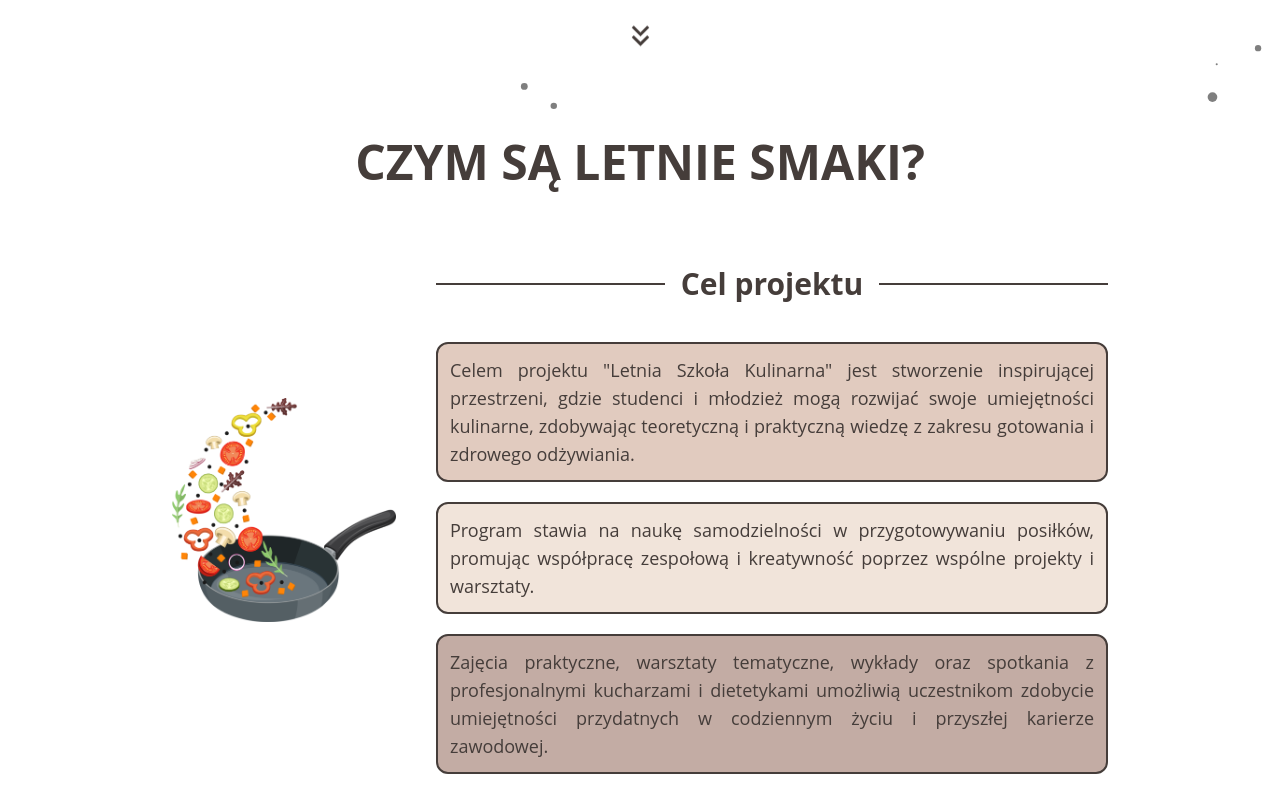
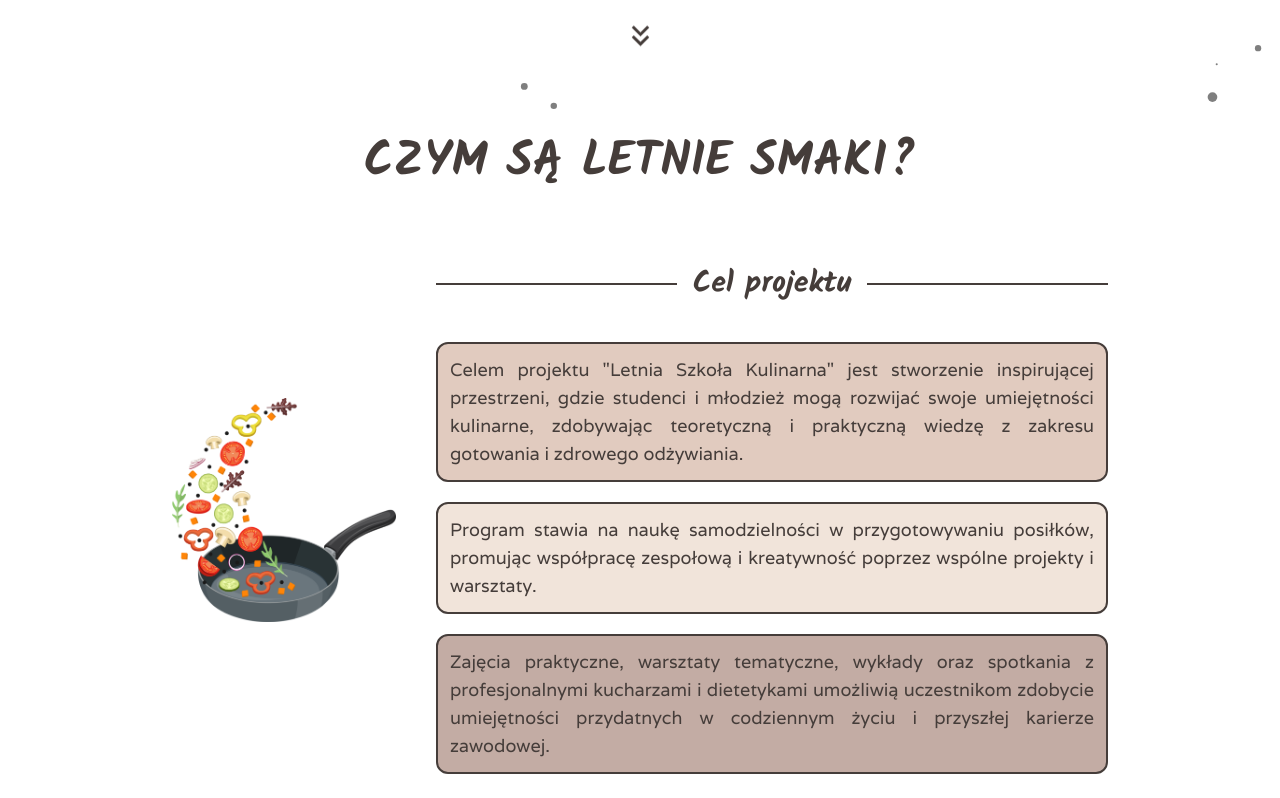
Before and after one commit to Kwiasek/szkola-letnia, a React (Vite) app: page / in a window 1280 px wide. Shown: the part 682-1480 px from the top of the page. Built offline with nearby package versions, Linux system fonts and the light colour scheme.

Commit message:
Changed font type

```diff
--- a/index.html
+++ b/index.html
@@ -7,6 +7,8 @@
     <link rel="preconnect" href="https://fonts.googleapis.com">
     <link rel="preconnect" href="https://fonts.gstatic.com" crossorigin>
     <link href="https://fonts.googleapis.com/css2?family=Kalam:wght@300;400;700&display=swap" rel="stylesheet">
+    <link href="https://fonts.googleapis.com/css2?family=Varela&display=swap" rel="stylesheet">
+    <link href="https://fonts.googleapis.com/css2?family=Open+Sans:ital,wght@0,300..800;1,300..800&family=Roboto:ital,wght@0,100;0,300;0,400;0,500;0,700;0,900;1,100;1,300;1,400;1,500;1,700;1,900&family=Varela&display=swap" rel="stylesheet">
     <title>Szkoła letnia</title>
   </head>
   <body>
--- a/src/App.jsx
+++ b/src/App.jsx
@@ -9,7 +9,7 @@ import Offer from "./components/Offer";
 
 function App() {
   return (
-    <div className="w-screen text-coffee-900 antialiased">
+    <div className="w-screen text-coffee-900 font-varela antialiased">
       <div id="alert" className="hidden">
         <Alert />
       </div>
--- a/src/components/Project.jsx
+++ b/src/components/Project.jsx
@@ -4,8 +4,8 @@ import Stat from "./project/Stat";
 
 const Project = () => {
   return (
-    <div id="project" className="about-project font-mono">
-      <h1 className="text-5xl font-bold text-center mb-10 p-5">
+    <div id="project" className="about-project">
+      <h1 className="text-5xl font-bold text-center mb-10 p-5 font-kalam">
         CZYM SĄ LETNIE SMAKI?
       </h1>
 
--- a/src/components/project/SectionHeader.jsx
+++ b/src/components/project/SectionHeader.jsx
@@ -1,7 +1,7 @@
 /* eslint-disable react/prop-types */
 const SectionHeader = ({ text }) => {
   return (
-    <h2 className="relative flex py-5 items-center text-3xl font-bold">
+    <h2 className="relative flex py-5 items-center text-3xl font-bold font-kalam">
       <div className="flex-grow border-t-2 border-gray-400"></div>
       <span className="flex-shrink mx-4 text-gray-400">{text}</span>
       <div className="flex-grow border-t-2 border-gray-400"></div>
--- a/tailwind.config.js
+++ b/tailwind.config.js
@@ -6,6 +6,7 @@ export default {
             sans: ["Open Sans", "sans-serif"],
             serif: ["Merriweather", "serif"],
             kalam: ["Kalam", "serif"],
+            varela: ["Varela", "sans-serif"],
         },
         extend: {
             backgroundImage: {
```
